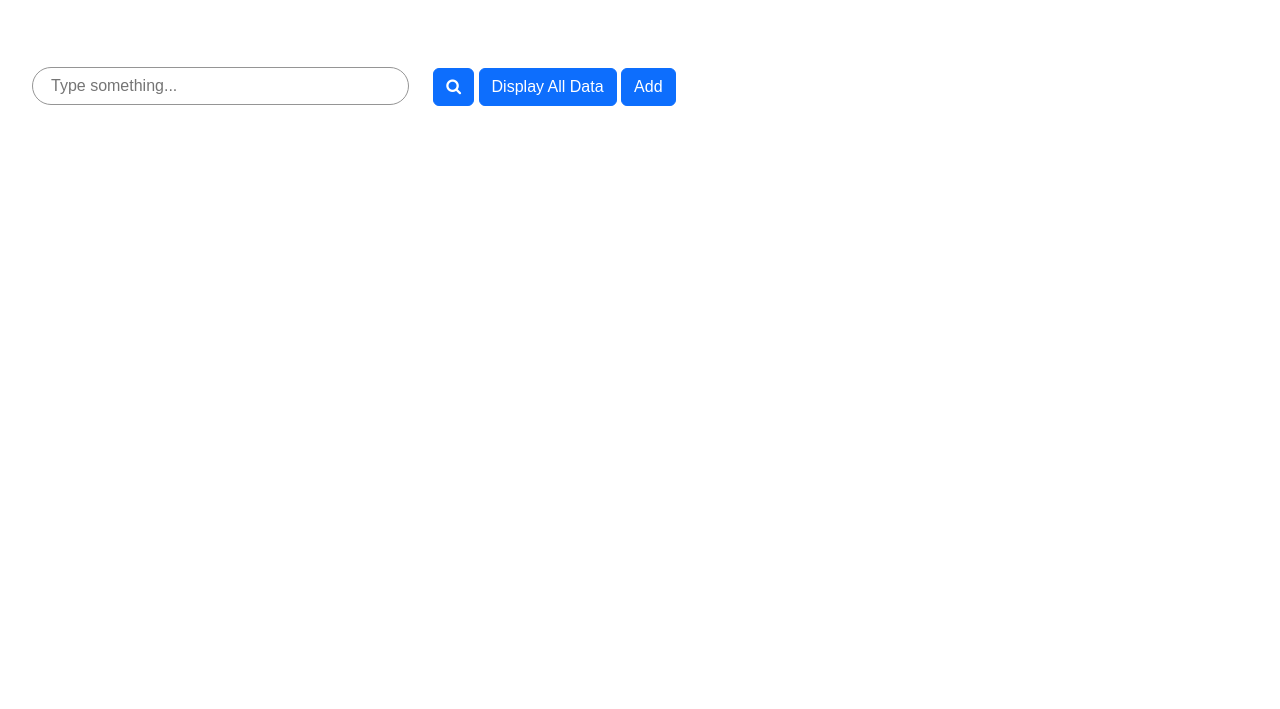
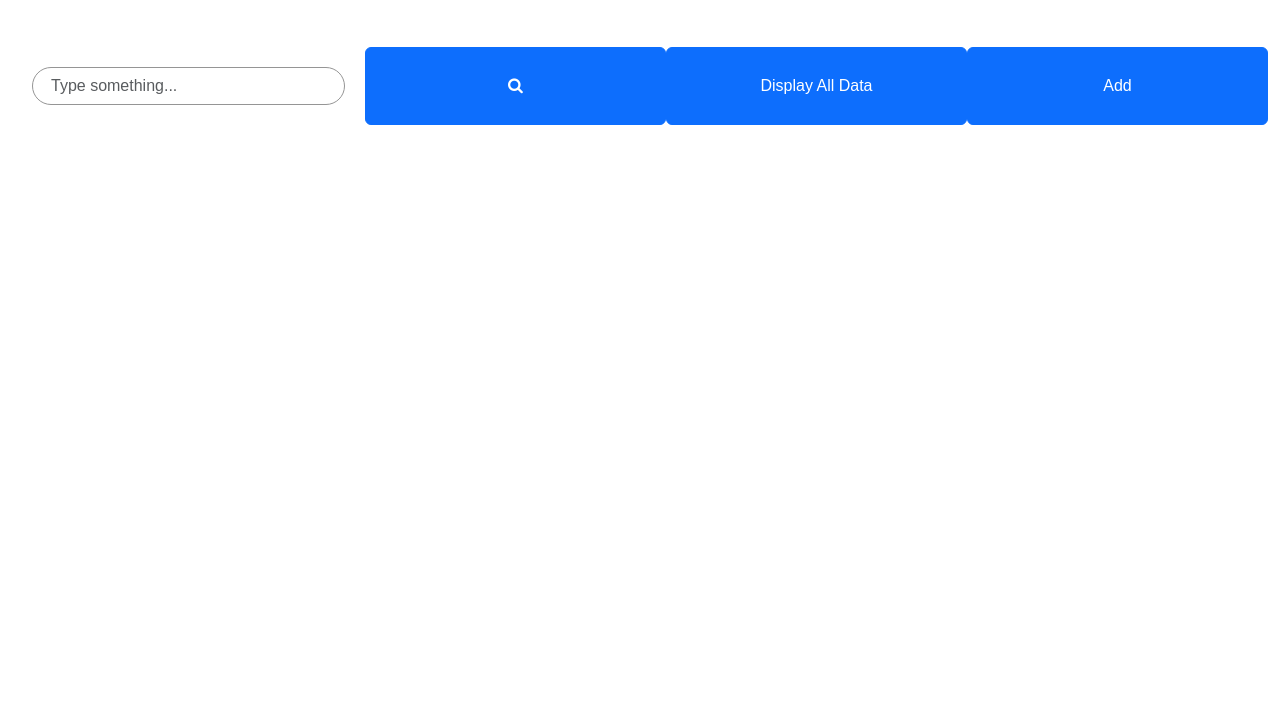
Before and after one commit to nicolheng/jiakPeng, a plain HTML site: page web app/index.html in a window 1280 px wide. Shown: the part 91-800 px from the top of the page. Drawn offline with nearby package versions, Linux system fonts and the light colour scheme.

Commit message:
Update index.html

```diff
--- a/web app/index.html
+++ b/web app/index.html
@@ -65,12 +65,14 @@
                 </div>
             </div>
         </div>
-        <div>
-            <input type="text" id="searchTerm" placeholder="Type something...">
-            <!---maybe need to change-->
-            <button type="submit" class="btn btn-primary" onclick="searchInventory()"><i class="fa fa-search" aria-hidden="true"></i></button>
-            <button type="submit" class="btn btn-primary" onclick="displayAllData()">Display All Data</button>
-            <button class="btn btn-primary" id="addButton" onclick="return openAddFoodModal()">Add</button>
+        <div class="container-fluid">
+            <div class="row">
+                <input class="col form-control" type="text" id="searchTerm" placeholder="Type something...">
+                <!---maybe need to change-->
+                <button type="submit" class="col btn btn-primary" onclick="searchInventory()"><i class="fa fa-search" aria-hidden="true"></i></button>
+                <button type="submit" class="col btn btn-primary" onclick="displayAllData()">Display All Data</button>
+                <button class="col btn btn-primary" id="addButton" onclick="return openAddFoodModal()">Add</button>
+            </div>
         </div>
         <div id="searchResults">
             <table id="resultsTable"></table>
```
